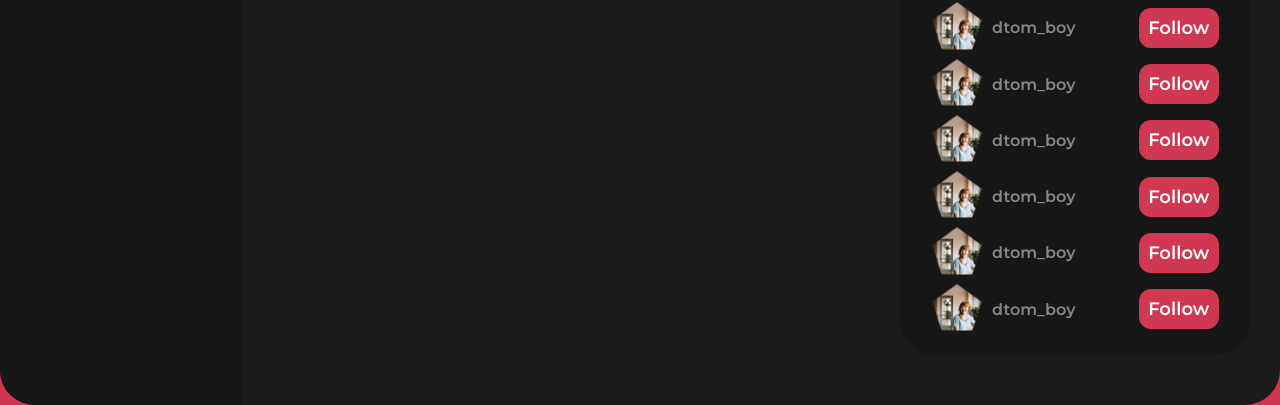
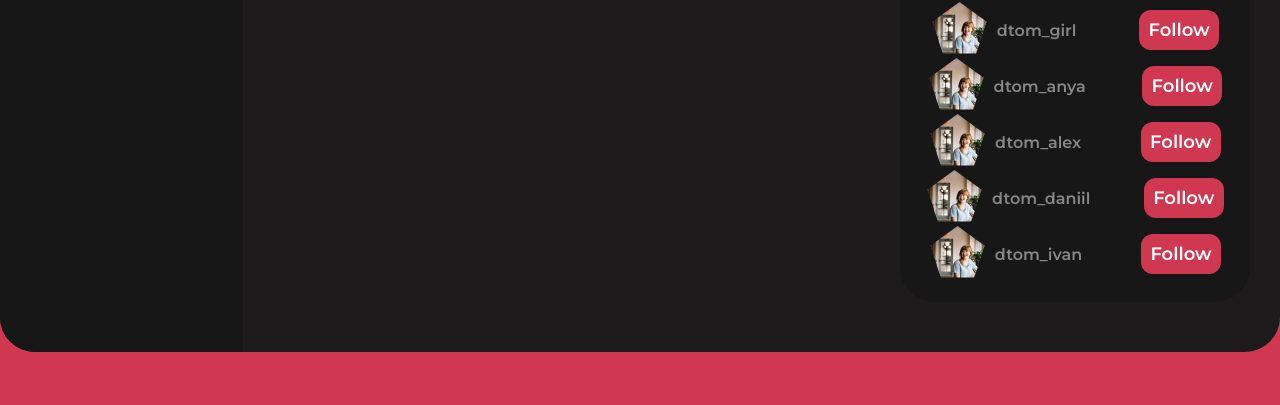
Before and after one commit to anyahb/nftProject, a plain HTML site: page index.html in a window 1280 px wide. Shown: the part 516-921 px from the top of the page. After the commit the page ends 868 px from the top, so only its background shows below. Drawn offline with Linux system fonts and the light colour scheme; no server answers.

Commit message:
creating topCreators function to translate html into js, creating arrSort function that sorts through an array of objects

```diff
--- a/index.html
+++ b/index.html
@@ -204,7 +204,7 @@
                             </div>
 
                             <div class="chart__container">
-                                <div class="chart__header">
+                       <!--         <div class="chart__header">
                                     <div class="chart__title">TOP CREATORS</div>
                                     <div class="chart__link">See all</div>
                                 </div>
@@ -265,9 +265,11 @@
                                         </div>
                                         <button class="creator__button">Follow</button>
                                     </div>
-                                </div>
+                                </div>-->
                             </div>
                         </div>
+
+
                     </div>
                 </div>
             </div>
--- a/main.js
+++ b/main.js
@@ -39,8 +39,6 @@ window.addEventListener("resize", function () {
 
 
 const createNftList = () => {
-
-
 
 
     //looping through the array of objects that contains info to display in the nft__option section
@@ -144,8 +142,9 @@ const createNftList = () => {
         .then(response => response.json())
         .then(response => {
 
+
             const allNfts = response.nfts
-            const cutNfts = allNfts.slice(0,6)
+            const cutNfts = allNfts.slice(0, 6)
             const customNftList = cutNfts.map(nft => {
                 return {
                     src: nft.cached_file_url,
@@ -159,13 +158,134 @@ const createNftList = () => {
             createOptions(customNftList)
 
 
-            console.log(response.nfts)
-
         })
         .catch(err => console.error(err));
-
 
 
 }
 
 createNftList()
+
+
+
+
+
+const topCreators = (arr) => {
+
+    const chartContainer = document.querySelector('.chart__container')
+    const chartHeader = document.createElement('div')
+    chartHeader.classList.add("chart__header")
+    chartContainer.append(chartHeader)
+
+
+    const chartTitle = document.createElement('div')
+    chartTitle.classList.add("chart__title")
+    chartTitle.textContent = "TOP CREATORS"
+    chartHeader.append(chartTitle)
+
+
+    const chartLink = document.createElement('div')
+    chartLink.classList.add("chart__link")
+    chartLink.textContent = "See all"
+    chartHeader.append(chartLink)
+
+    for (let i = 0; i < arr.length; i++) {
+
+        const creators = document.createElement('div')
+        creators.classList.add("creators")
+        chartContainer.append(creators)
+
+        const creator = document.createElement('div')
+        creator.classList.add("creator")
+        creators.append(creator)
+
+        const introItems = document.createElement('div')
+        introItems.classList.add('items') /*kak dobavit dva classa - creator__intro items*/
+        creator.append(introItems)
+
+        const itemsPic = document.createElement('div')
+        itemsPic.classList.add('items__pic')
+        introItems.append(itemsPic)
+        const itemsPicImg = document.createElement('img')
+        itemsPicImg.src = arr[i].src
+        itemsPic.append(itemsPicImg)
+
+        const itemsText = document.createElement('div')
+        itemsText.classList.add('items__text')
+        introItems.append(itemsText)
+        itemsText.textContent = arr[i].name
+
+        const creatorButton = document.createElement('button')
+        creatorButton.classList.add("creator__button")
+        creatorButton.textContent = "Follow"
+        creator.append(creatorButton)
+    }
+}
+
+
+const arrSort = () => {
+    const arr = [
+        {
+            src: "./img/creator-1.png",
+            name: "dtom_boy"
+        },
+        {
+            src: "./img/creator-1.png",
+            name: "dtom_girl"
+        },
+        {
+            src: "./img/creator-1.png",
+            name: "dtom_anya"
+        },
+        {
+            src: "./img/creator-1.png",
+            name: "dtom_alex"
+        },
+        {
+            src: "./img/creator-1.png",
+            name: "dtom_daniil"
+        },
+        {
+            src: "./img/creator-1.png",
+            name: "dtom_ivan"
+        },
+        {
+            src: "./img/creator-1.png",
+            name: "dtom_katya"
+        },
+        {
+            src: "./img/creator-1.png",
+            name: "dtom_darion"
+        },
+        {
+            src: "./img/creator-1.png",
+            name: "dtom_matthew"
+        },
+        {
+            src: "./img/creator-1.png",
+            name: "dtom_jacob"
+        },
+        {
+            src: "./img/creator-1.png",
+            name: "dtom_ginny"
+        },
+        {
+            src: "./img/creator-1.png",
+            name: "dtom_chad"
+        }
+    ]
+
+
+    const cutCreators = arr.slice(0, 6)
+    const customCreatorList = cutCreators.map(item => {
+        return {
+            src: item.src,
+            name: item.name,
+        }
+    })
+
+    topCreators(customCreatorList)
+
+}
+
+arrSort()
```
